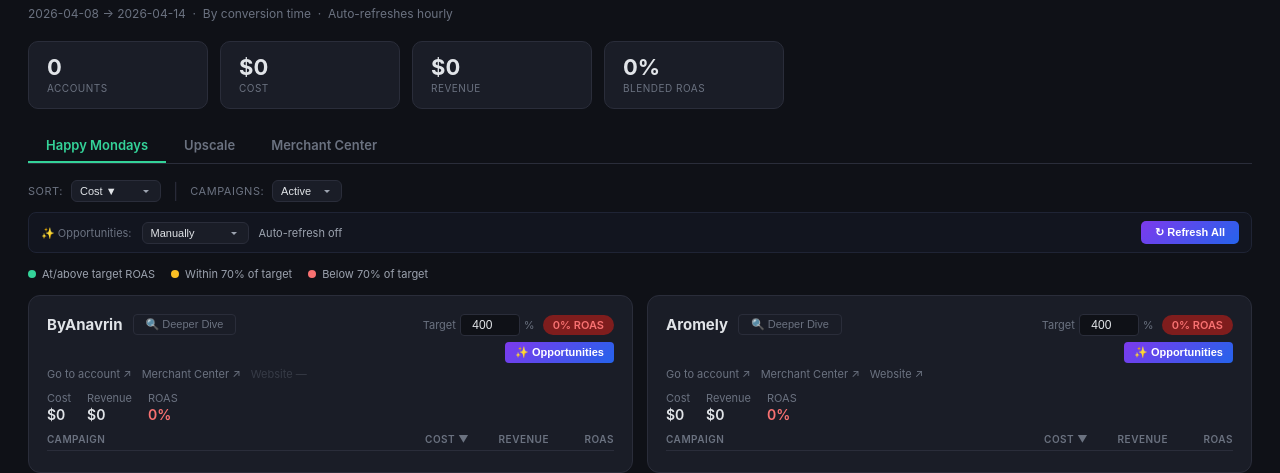
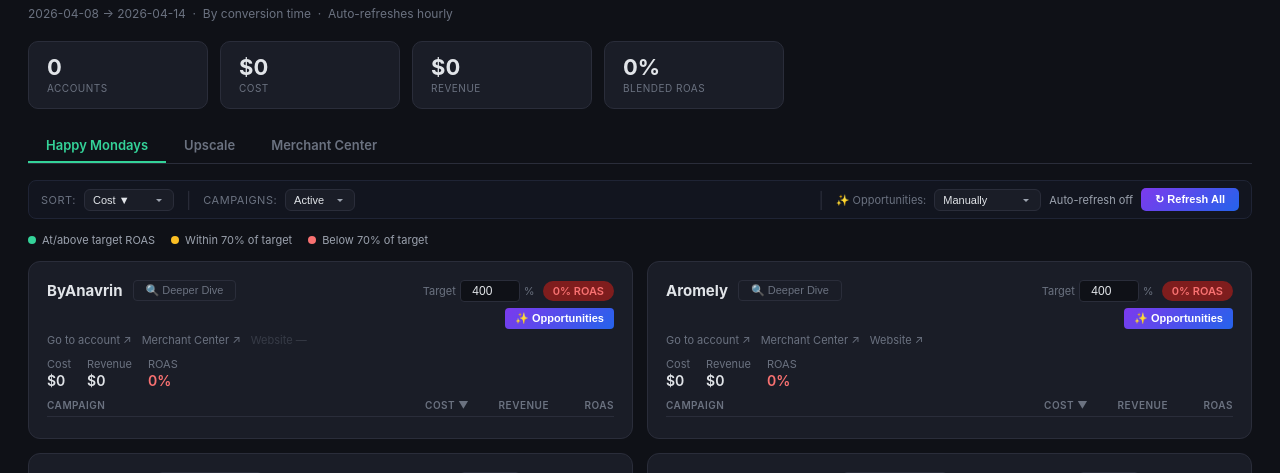
Before and after one commit to dingospo1/ads-dashboard, a Flask app: page / in a window 1280 px wide. Shown: the part 49-522 px from the top of the page. Run offline with Flask 3, Linux system fonts and the light colour scheme; data that the repository does not hold is empty.

Commit message:
Merge toolbar + opportunities bar into single row, opps controls pushed to the right

```diff
--- a/templates/dashboard.html
+++ b/templates/dashboard.html
@@ -46,10 +46,10 @@ select.ctrl:focus { outline: none; border-color: #34d399; }
 .tab-content.active { display: block; }
 
 /* TOOLBAR */
-.toolbar { display: flex; align-items: center; gap: 8px; margin-bottom: 10px; flex-wrap: wrap; }
-.opps-bar { display: flex; align-items: center; gap: 10px; margin-bottom: 14px; padding: 8px 12px; background: #12151f; border: 1px solid #1f2435; border-radius: 8px; flex-wrap: wrap; }
+.toolbar { display: flex; align-items: center; gap: 8px; margin-bottom: 14px; padding: 7px 12px; background: #12151f; border: 1px solid #1f2435; border-radius: 8px; flex-wrap: wrap; }
+.toolbar-right { display: flex; align-items: center; gap: 8px; margin-left: auto; flex-wrap: wrap; }
 .opps-bar-label { font-size: 11px; color: #6b7280; white-space: nowrap; }
-.opps-bar-status { font-size: 11px; color: #9ca3af; flex: 1; }
+.opps-bar-status { font-size: 11px; color: #9ca3af; white-space: nowrap; }
 .opps-refresh-all-btn { background: linear-gradient(135deg, #7c3aed, #2563eb); border: none; color: white; font-size: 11px; font-weight: 600; padding: 5px 14px; border-radius: 5px; cursor: pointer; white-space: nowrap; transition: opacity 0.15s; }
 .opps-refresh-all-btn:hover { opacity: 0.88; }
 .opps-refresh-all-btn:disabled { opacity: 0.5; cursor: wait; }
@@ -389,7 +389,7 @@ select.ctrl:focus { outline: none; border-color: #34d399; }
   <div class="tab" data-tab="mc" onclick="switchTab('mc')">Merchant Center</div>
 </div>
 
-<div class="toolbar">
+<div class="toolbar" id="opps-bar">
   <span class="sort-label">Sort:</span>
   <select class="ctrl" id="sort-select" onchange="sortAccounts(this.value)" style="font-size:11px;padding:4px 22px 4px 8px;">
     <option value="totalCost-desc">Cost &#9660;</option>
@@ -406,10 +406,8 @@ select.ctrl:focus { outline: none; border-color: #34d399; }
     <option value="paused">Paused</option>
     <option value="all">All</option>
   </select>
-</div>
-
-<!-- OPPORTUNITIES CONTROL BAR -->
-<div class="opps-bar" id="opps-bar">
+  <div class="toolbar-right">
+    <span class="toolbar-sep">|</span>
     <span class="opps-bar-label">&#10024; Opportunities:</span>
     <select class="ctrl" id="opps-schedule" onchange="setOppsSchedule(this.value)" style="font-size:11px;padding:4px 22px 4px 8px;">
       <option value="manual">Manually</option>
@@ -418,6 +416,7 @@ select.ctrl:focus { outline: none; border-color: #34d399; }
     </select>
     <span class="opps-bar-status" id="opps-bar-status"></span>
     <button class="opps-refresh-all-btn" id="opps-refresh-all-btn" onclick="refreshAllOpportunities()">&#8635; Refresh All</button>
+  </div>
 </div>
 
 <div class="legend">
```
Lines whose indentation alone changed are shown as unchanged.
